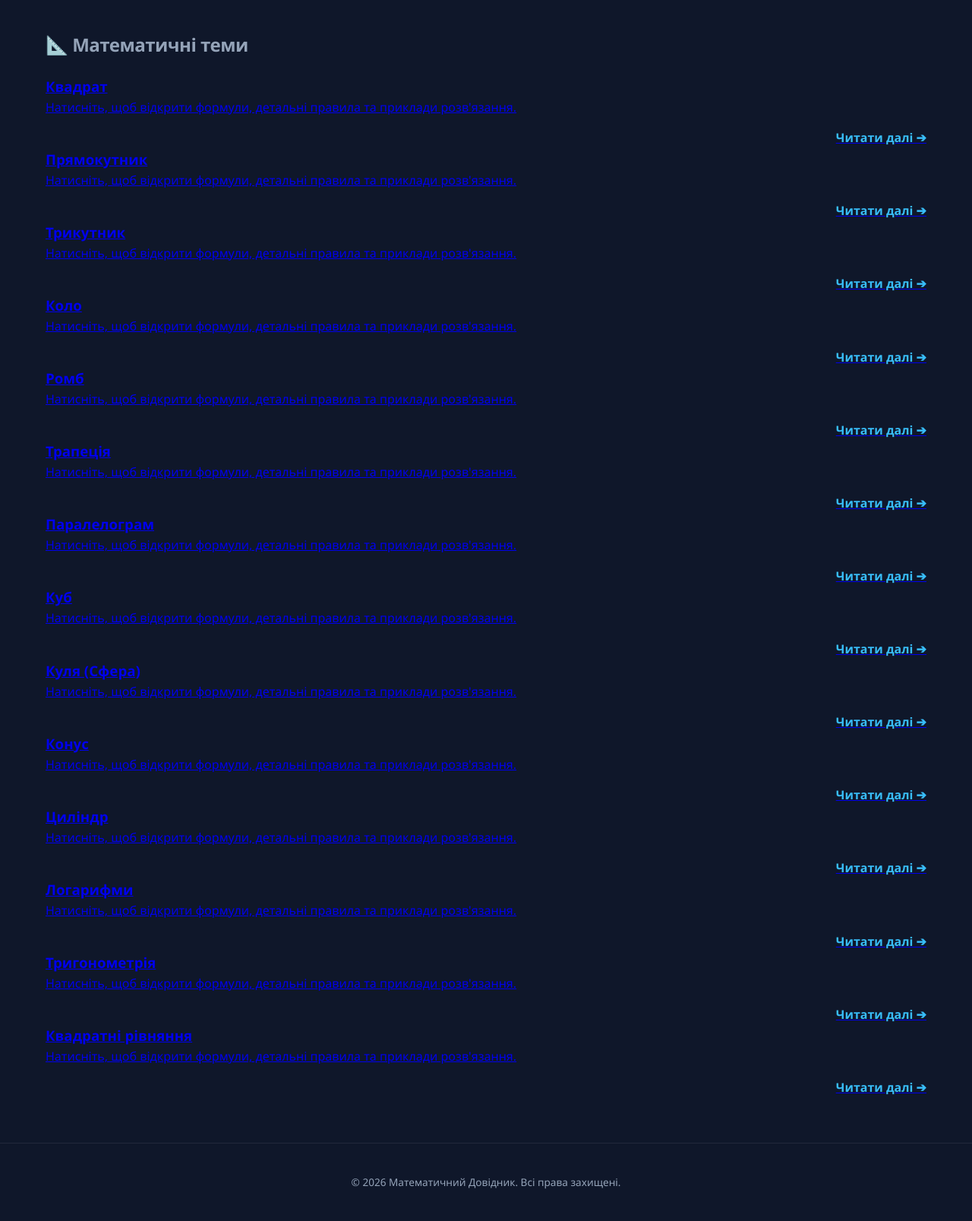
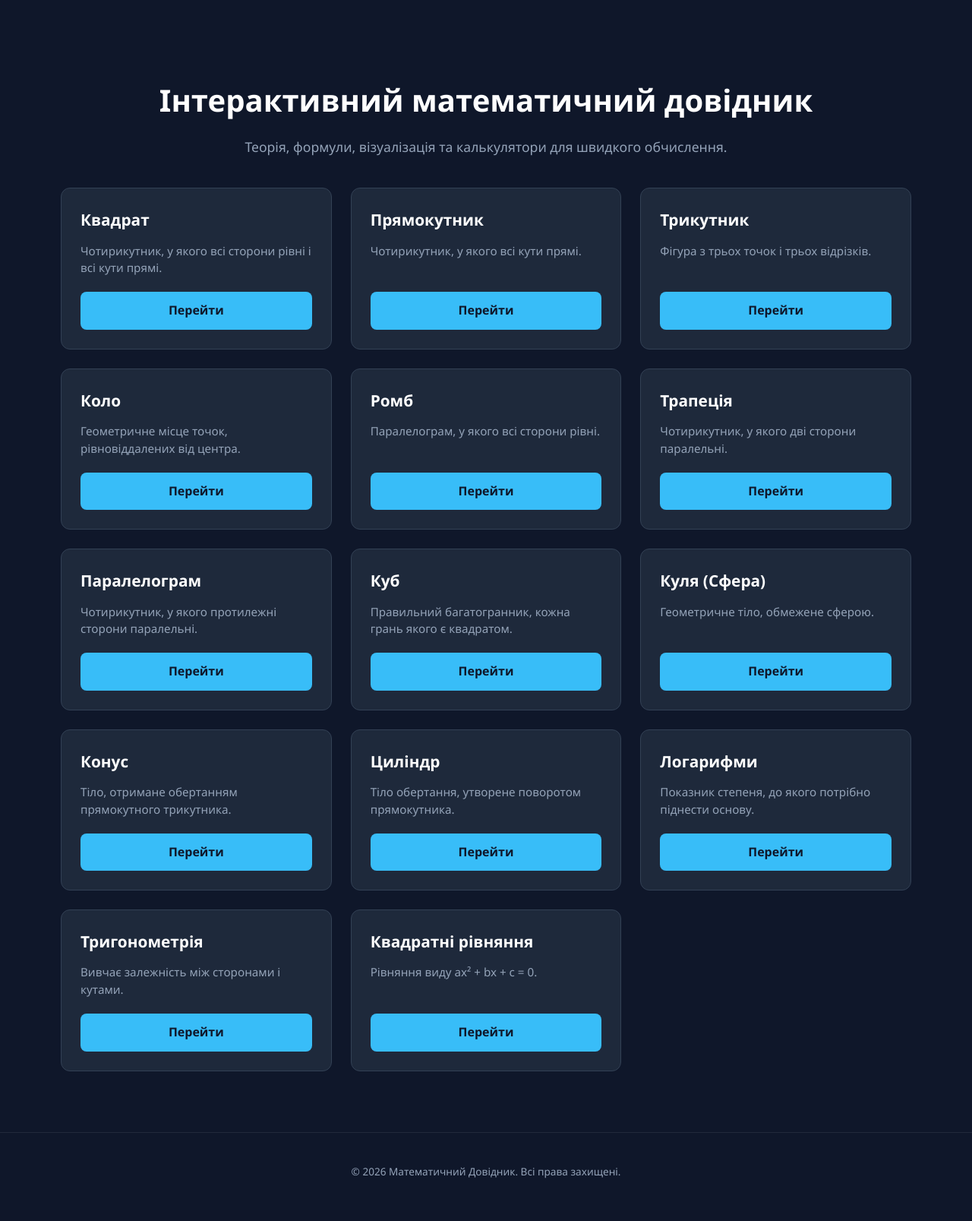
Before and after one commit to adsqwe139kg/math, a Flask app: page / in a window 1280 px wide. Shown: the part 75-1682 px from the top of the page at 76% size. After the commit the page ends 1626 px from the top, so only its background shows below. Run offline with Flask 3, Linux system fonts and the light colour scheme.

Commit message:
Update index.html

```diff
--- a/templates/index.html
+++ b/templates/index.html
@@ -1,18 +1,28 @@
 {% extends "base.html" %}
 
 {% block content %}
-<div class="container">
-    <h2 style="margin-bottom: 20px; font-weight: 700; letter-spacing: -0.5px;">📐 Математичні теми</h2>
+<div class="container" style="max-width: 1200px; margin: 0 auto; padding: 20px;">
 
-    <div class="topics-grid">
+    <div style="text-align: center; margin: 40px 0;">
+        <h1 style="font-size: 2.5rem; color: #fff; margin-bottom: 15px; font-weight: 700;">Інтерактивний математичний довідник</h1>
+        <p style="color: #94a3b8; font-size: 1.1rem;">Теорія, формули, візуалізація та калькулятори для швидкого обчислення.</p>
+    </div>
+
+    <div style="display: grid; grid-template-columns: repeat(auto-fill, minmax(280px, 1fr)); gap: 25px; margin-top: 30px;">
         {% for topic_id, topic_data in topics.items() %}
-            <a href="/topic/{{ topic_id }}" class="topic-card">
+            <div style="background-color: #1e293b; border-radius: 12px; padding: 25px; display: flex; flex-direction: column; justify-content: space-between; border: 1px solid #334155;">
                 <div>
-                    <h3>{{ topic_data.title }}</h3>
-                    <p>Натисніть, щоб відкрити формули, детальні правила та приклади розв'язання.</p>
+                    <h3 style="font-size: 1.3rem; color: #fff; margin-bottom: 12px;">{{ topic_data.title }}</h3>
+                    <p style="color: #94a3b8; font-size: 0.95rem; line-height: 1.5; margin-bottom: 20px;">
+                        {% if topic_data.desc %}
+                            {{ topic_data.desc }}
+                        {% else %}
+                            Натисніть, щоб відкрити формули, детальні правила та приклади розв'язання.
+                        {% endif %}
+                    </p>
                 </div>
-                <span class="btn-back" style="margin-top: 15px; text-align: right; display: block;">Читати далі ➔</span>
-            </a>
+                <a href="/topic/{{ topic_id }}" style="display: block; background-color: #38bdf8; color: #0f172a; text-align: center; padding: 12px; border-radius: 8px; font-weight: 600; text-decoration: none; transition: background-color 0.2s;">Перейти</a>
+            </div>
         {% endfor %}
     </div>
 </div>
```
